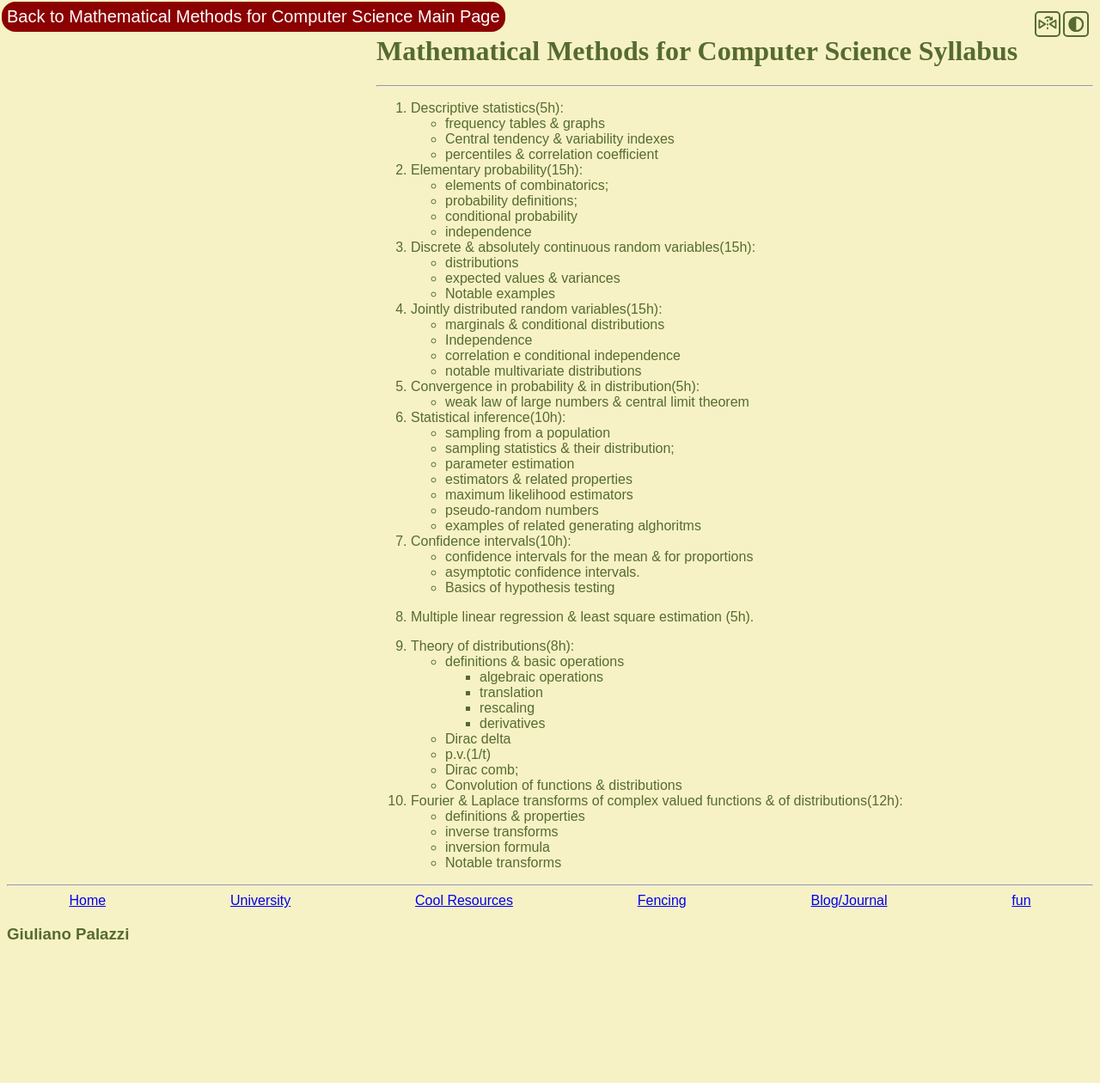
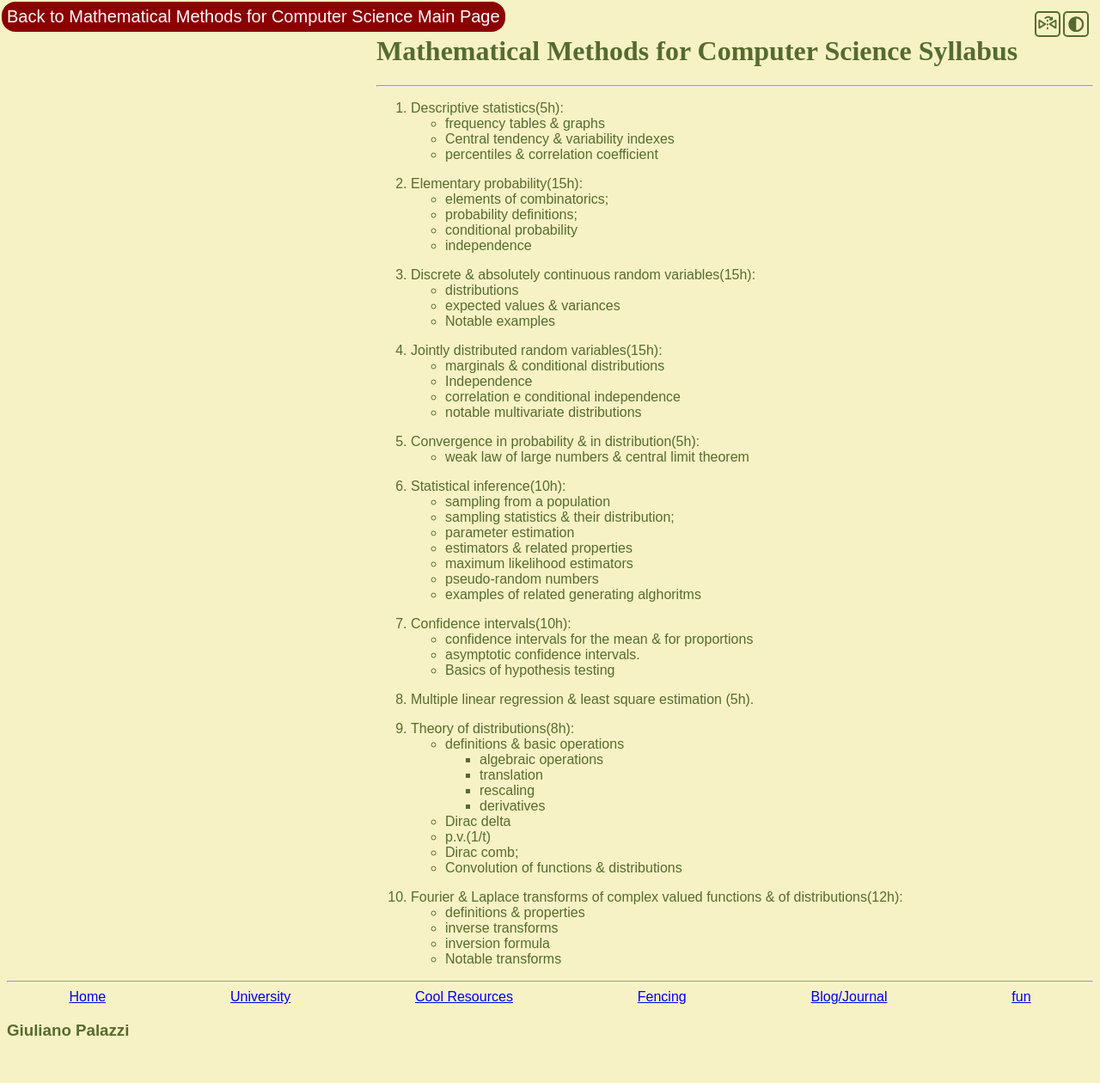
Before and after one commit to GiulianoPalazzi/giulianopalazzi.github.io, a Jekyll site: the page built from uni/mmcs/syllabus.md, in a window 1280 px wide. Shown: the whole page at 86% size. Built offline with Jekyll 4.4.1, drawn with Linux system fonts in a browser that asks for light colours; nearby versions of some CDN libraries; before the commit the page ends 1148 px from its top, so only the background shows below that.

Commit message:
added space between ordered lists

```diff
--- a/_layouts/syllabus.html
+++ b/_layouts/syllabus.html
@@ -18,3 +18,8 @@ layout: basic
 <hr>
 {{ content }}
 </main>
+<style type="text/css">
+ol > li {
+	margin-bottom: 1em;
+}
+</style>
```
